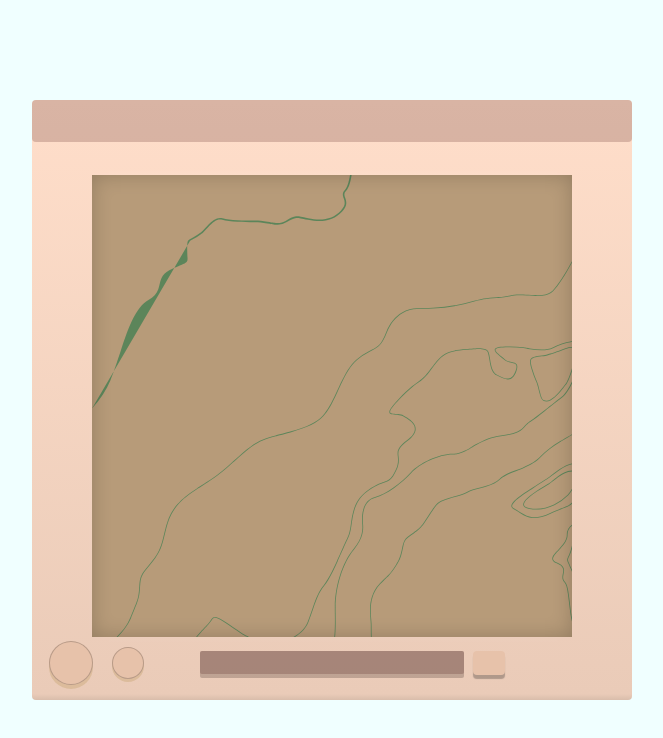
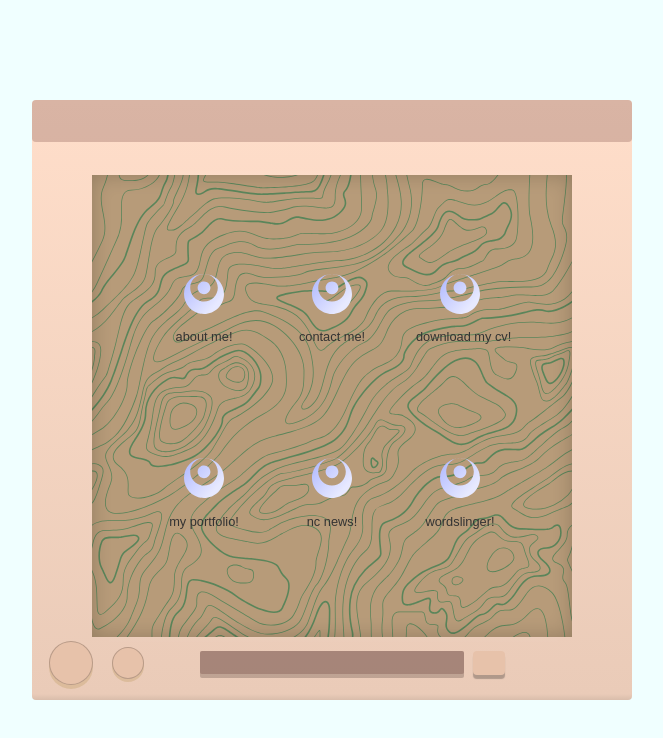
Before and after one commit to tigejw/portfolio, a React (Vite) app: page / in a window 1280 px wide. Shown: the top 738 px of the page, without its empty margins (308-971 px from the left). Built offline with nearby package versions, Linux system fonts and the light colour scheme.

Commit message:
add buttons with placeholder svgs. no functionality but some css styling

```diff
--- a/src/App.jsx
+++ b/src/App.jsx
@@ -1,17 +1,8 @@
+import Desktop from "./componants/Desktop";
 function App() {
   return (
     <>
-      <div className="desktop-container">
-        <div className="rectangle-base">
-          <div className="rectangle-top-depth"></div>
-          <div className="rectangle-screen"></div>
-          <div className="rectangle-dvd-under"></div>
-          <div className="rectangle-dvd-over"></div>
-          <div className="button-dark-mode"></div>
-          <div className="button-mute"></div>
-          <div className="button-eject"></div>
-        </div>
-      </div>
+     <Desktop/>
     </>
   );
 }
--- /dev/null
+++ b/src/assets/buttonData.jsx
@@ -0,0 +1,70 @@
+export const buttonData = [
+  {
+    id: 1,
+    label: "about me!",
+    icon: (
+      <svg
+        width="100%"
+        height="100%"
+        viewBox="0 0 200 200"
+        fill="none"
+        xmlns="http://www.w3.org/2000/svg"
+      >
+        {" "}
+        <g clip-path="url(#clip0_235_973)">
+          {" "}
+          <path
+            fill-rule="evenodd"
+            clip-rule="evenodd"
+            d="M100 -4.37114e-06C155.228 -6.78525e-06 200 44.7715 200 100C200 155.228 155.228 200 100 200C44.7715 200 5.67237e-06 155.228 3.25826e-06 100C8.44143e-07 44.7715 44.7715 -1.95703e-06 100 -4.37114e-06ZM100 -4.37114e-06C138.108 -6.03688e-06 169 30.8923 169 69C169 107.108 138.108 138 100 138C61.8924 138 31 107.108 31 69C31 30.8923 61.8924 -2.7054e-06 100 -4.37114e-06ZM132 69C132 51.3269 117.673 37 100 37C82.3269 37 68 51.3269 68 69C68 86.6731 82.3269 101 100 101C117.673 101 132 86.6731 132 69Z"
+            fill="url(#paint0_linear_235_973)"
+          />{" "}
+        </g>{" "}
+        <defs>
+          {" "}
+          <linearGradient
+            id="paint0_linear_235_973"
+            x1="-9.344e-06"
+            y1="23"
+            x2="152.5"
+            y2="160.5"
+            gradientUnits="userSpaceOnUse"
+          >
+            {" "}
+            <stop stop-color="#B0B9FF" />{" "}
+            <stop offset="1" stop-color="#E7E9FF" />{" "}
+          </linearGradient>{" "}
+          <clipPath id="clip0_235_973">
+            {" "}
+            <rect
+              width="200"
+              height="200"
+              fill="white"
+              transform="translate(7.62939e-06 200) rotate(-90)"
+            />{" "}
+          </clipPath>{" "}
+        </defs>{" "}
+      </svg>
+    ),
+  },
+  {id: 2,
+    label: "contact me!",
+    icon: (<svg width="100%" height="100%" viewBox="0 0 200 200" fill="none" xmlns="http://www.w3.org/2000/svg"> <g clip-path="url(#clip0_235_973)"> <path fill-rule="evenodd" clip-rule="evenodd" d="M100 -4.37114e-06C155.228 -6.78525e-06 200 44.7715 200 100C200 155.228 155.228 200 100 200C44.7715 200 5.67237e-06 155.228 3.25826e-06 100C8.44143e-07 44.7715 44.7715 -1.95703e-06 100 -4.37114e-06ZM100 -4.37114e-06C138.108 -6.03688e-06 169 30.8923 169 69C169 107.108 138.108 138 100 138C61.8924 138 31 107.108 31 69C31 30.8923 61.8924 -2.7054e-06 100 -4.37114e-06ZM132 69C132 51.3269 117.673 37 100 37C82.3269 37 68 51.3269 68 69C68 86.6731 82.3269 101 100 101C117.673 101 132 86.6731 132 69Z" fill="url(#paint0_linear_235_973)"/> </g> <defs> <linearGradient id="paint0_linear_235_973" x1="-9.344e-06" y1="23" x2="152.5" y2="160.5" gradientUnits="userSpaceOnUse"> <stop stop-color="#B0B9FF"/> <stop offset="1" stop-color="#E7E9FF"/> </linearGradient> <clipPath id="clip0_235_973"> <rect width="200" height="200" fill="white" transform="translate(7.62939e-06 200) rotate(-90)"/> </clipPath> </defs> </svg>)
+  },
+  {id:3,
+    label: "download my cv!",
+    icon:(<svg width="100%" height="100%" viewBox="0 0 200 200" fill="none" xmlns="http://www.w3.org/2000/svg"> <g clip-path="url(#clip0_235_973)"> <path fill-rule="evenodd" clip-rule="evenodd" d="M100 -4.37114e-06C155.228 -6.78525e-06 200 44.7715 200 100C200 155.228 155.228 200 100 200C44.7715 200 5.67237e-06 155.228 3.25826e-06 100C8.44143e-07 44.7715 44.7715 -1.95703e-06 100 -4.37114e-06ZM100 -4.37114e-06C138.108 -6.03688e-06 169 30.8923 169 69C169 107.108 138.108 138 100 138C61.8924 138 31 107.108 31 69C31 30.8923 61.8924 -2.7054e-06 100 -4.37114e-06ZM132 69C132 51.3269 117.673 37 100 37C82.3269 37 68 51.3269 68 69C68 86.6731 82.3269 101 100 101C117.673 101 132 86.6731 132 69Z" fill="url(#paint0_linear_235_973)"/> </g> <defs> <linearGradient id="paint0_linear_235_973" x1="-9.344e-06" y1="23" x2="152.5" y2="160.5" gradientUnits="userSpaceOnUse"> <stop stop-color="#B0B9FF"/> <stop offset="1" stop-color="#E7E9FF"/> </linearGradient> <clipPath id="clip0_235_973"> <rect width="200" height="200" fill="white" transform="translate(7.62939e-06 200) rotate(-90)"/> </clipPath> </defs> </svg>)
+  }, {
+    id:4,
+    label: "my portfolio!",
+    icon:(<svg width="100%" height="100%" viewBox="0 0 200 200" fill="none" xmlns="http://www.w3.org/2000/svg"> <g clip-path="url(#clip0_235_973)"> <path fill-rule="evenodd" clip-rule="evenodd" d="M100 -4.37114e-06C155.228 -6.78525e-06 200 44.7715 200 100C200 155.228 155.228 200 100 200C44.7715 200 5.67237e-06 155.228 3.25826e-06 100C8.44143e-07 44.7715 44.7715 -1.95703e-06 100 -4.37114e-06ZM100 -4.37114e-06C138.108 -6.03688e-06 169 30.8923 169 69C169 107.108 138.108 138 100 138C61.8924 138 31 107.108 31 69C31 30.8923 61.8924 -2.7054e-06 100 -4.37114e-06ZM132 69C132 51.3269 117.673 37 100 37C82.3269 37 68 51.3269 68 69C68 86.6731 82.3269 101 100 101C117.673 101 132 86.6731 132 69Z" fill="url(#paint0_linear_235_973)"/> </g> <defs> <linearGradient id="paint0_linear_235_973" x1="-9.344e-06" y1="23" x2="152.5" y2="160.5" gradientUnits="userSpaceOnUse"> <stop stop-color="#B0B9FF"/> <stop offset="1" stop-color="#E7E9FF"/> </linearGradient> <clipPath id="clip0_235_973"> <rect width="200" height="200" fill="white" transform="translate(7.62939e-06 200) rotate(-90)"/> </clipPath> </defs> </svg>)
+  },
+  {id:5,
+    label:"nc news!",
+    icon:(<svg width="100%" height="100%" viewBox="0 0 200 200" fill="none" xmlns="http://www.w3.org/2000/svg"> <g clip-path="url(#clip0_235_973)"> <path fill-rule="evenodd" clip-rule="evenodd" d="M100 -4.37114e-06C155.228 -6.78525e-06 200 44.7715 200 100C200 155.228 155.228 200 100 200C44.7715 200 5.67237e-06 155.228 3.25826e-06 100C8.44143e-07 44.7715 44.7715 -1.95703e-06 100 -4.37114e-06ZM100 -4.37114e-06C138.108 -6.03688e-06 169 30.8923 169 69C169 107.108 138.108 138 100 138C61.8924 138 31 107.108 31 69C31 30.8923 61.8924 -2.7054e-06 100 -4.37114e-06ZM132 69C132 51.3269 117.673 37 100 37C82.3269 37 68 51.3269 68 69C68 86.6731 82.3269 101 100 101C117.673 101 132 86.6731 132 69Z" fill="url(#paint0_linear_235_973)"/> </g> <defs> <linearGradient id="paint0_linear_235_973" x1="-9.344e-06" y1="23" x2="152.5" y2="160.5" gradientUnits="userSpaceOnUse"> <stop stop-color="#B0B9FF"/> <stop offset="1" stop-color="#E7E9FF"/> </linearGradient> <clipPath id="clip0_235_973"> <rect width="200" height="200" fill="white" transform="translate(7.62939e-06 200) rotate(-90)"/> </clipPath> </defs> </svg>)
+  },
+  {id: 6,
+    label: "wordslinger!",
+    icon:(<svg width="100%" height="100%" viewBox="0 0 200 200" fill="none" xmlns="http://www.w3.org/2000/svg"> <g clip-path="url(#clip0_235_973)"> <path fill-rule="evenodd" clip-rule="evenodd" d="M100 -4.37114e-06C155.228 -6.78525e-06 200 44.7715 200 100C200 155.228 155.228 200 100 200C44.7715 200 5.67237e-06 155.228 3.25826e-06 100C8.44143e-07 44.7715 44.7715 -1.95703e-06 100 -4.37114e-06ZM100 -4.37114e-06C138.108 -6.03688e-06 169 30.8923 169 69C169 107.108 138.108 138 100 138C61.8924 138 31 107.108 31 69C31 30.8923 61.8924 -2.7054e-06 100 -4.37114e-06ZM132 69C132 51.3269 117.673 37 100 37C82.3269 37 68 51.3269 68 69C68 86.6731 82.3269 101 100 101C117.673 101 132 86.6731 132 69Z" fill="url(#paint0_linear_235_973)"/> </g> <defs> <linearGradient id="paint0_linear_235_973" x1="-9.344e-06" y1="23" x2="152.5" y2="160.5" gradientUnits="userSpaceOnUse"> <stop stop-color="#B0B9FF"/> <stop offset="1" stop-color="#E7E9FF"/> </linearGradient> <clipPath id="clip0_235_973"> <rect width="200" height="200" fill="white" transform="translate(7.62939e-06 200) rotate(-90)"/> </clipPath> </defs> </svg>)
+  }
+];
--- /dev/null
+++ b/src/componants/ButtonGrid.jsx
@@ -0,0 +1,18 @@
+import { buttonData } from "../assets/buttonData";
+
+export default function ButtonGrid() {
+  return (
+    <div className="button-grid">
+      {buttonData.map(({ id, label, icon }) => (
+        <button
+          key={id}
+          className="grid-button"
+          onClick={console.log(`${label} clicked!`)}
+        >
+          {icon}
+          <p className="button-label">{label}</p>
+        </button>
+      ))}
+    </div>
+  );
+}
--- /dev/null
+++ b/src/componants/Desktop.jsx
@@ -0,0 +1,19 @@
+import ButtonGrid from "./ButtonGrid"
+
+export default function Desktop(){
+    return(
+        <div className="desktop-container">
+        <div className="rectangle-base">
+          <div className="rectangle-top-depth"></div>
+          <div className="rectangle-screen">
+            <ButtonGrid/>
+           </div>
+          <div className="rectangle-dvd-under"></div>
+          <div className="rectangle-dvd-over"></div>
+          <div className="button-dark-mode"></div>
+          <div className="button-mute"></div>
+          <div className="button-eject"></div>
+        </div>
+      </div>
+    )
+}
```
Also changed, not shown: src/index.css.
